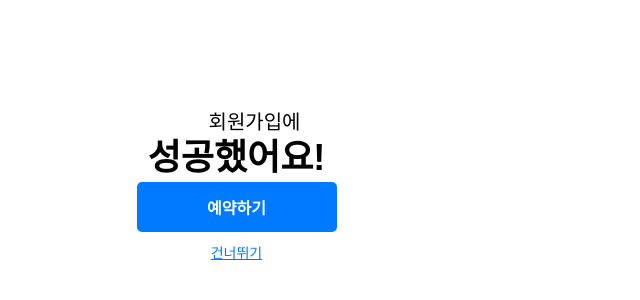
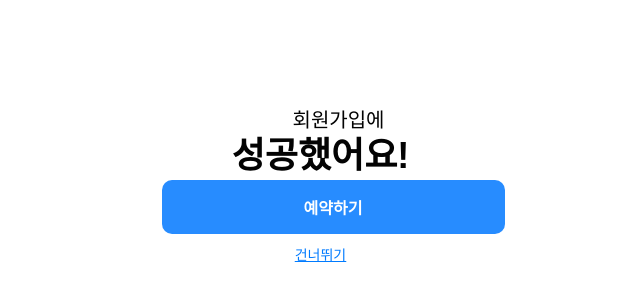
Before and after one commit to hyeryunYou/ZIC, a React (Vite) app: page /user-success in a window 1280 px wide. Shown: the part 318-618 px from the top of the page, without its empty margins (307-947 px from the left). Built offline with nearby package versions, Linux system fonts and the light colour scheme; the HTML template or start-up script is replaced by a standard one; a web font is replaced by a local one.

Commit message:
버튼 컴포넌트onClick 이벤트 추가

```diff
--- a/src/components/button.css
+++ b/src/components/button.css
@@ -1,13 +1,14 @@
 /*버튼*/
 .button {
-    width: 200px;
-    height: 50px;
-    background-color: #007bff;
+    width: 343px;
+    height: 54px;
+    margin-left: 25px;
+    background-color: #278CFF;
     color: white;
     font-size: 16px;
     font-weight: bold;
     border: none;
-    border-radius: 5px;
+    border-radius: 10px;
     cursor: pointer;
     transition: background-color 0.3s ease;
 }
--- a/src/components/button.jsx
+++ b/src/components/button.jsx
@@ -1,5 +1,9 @@
 import "./button.css";
 
-export default function Button({ text }) {
-    return <button className="button">{text}</button>;
+export default function Button({text, onClick}) {
+    return (
+        <button className="button" onClick={onClick}>
+            {text}
+        </button>
+    );
 }
```
